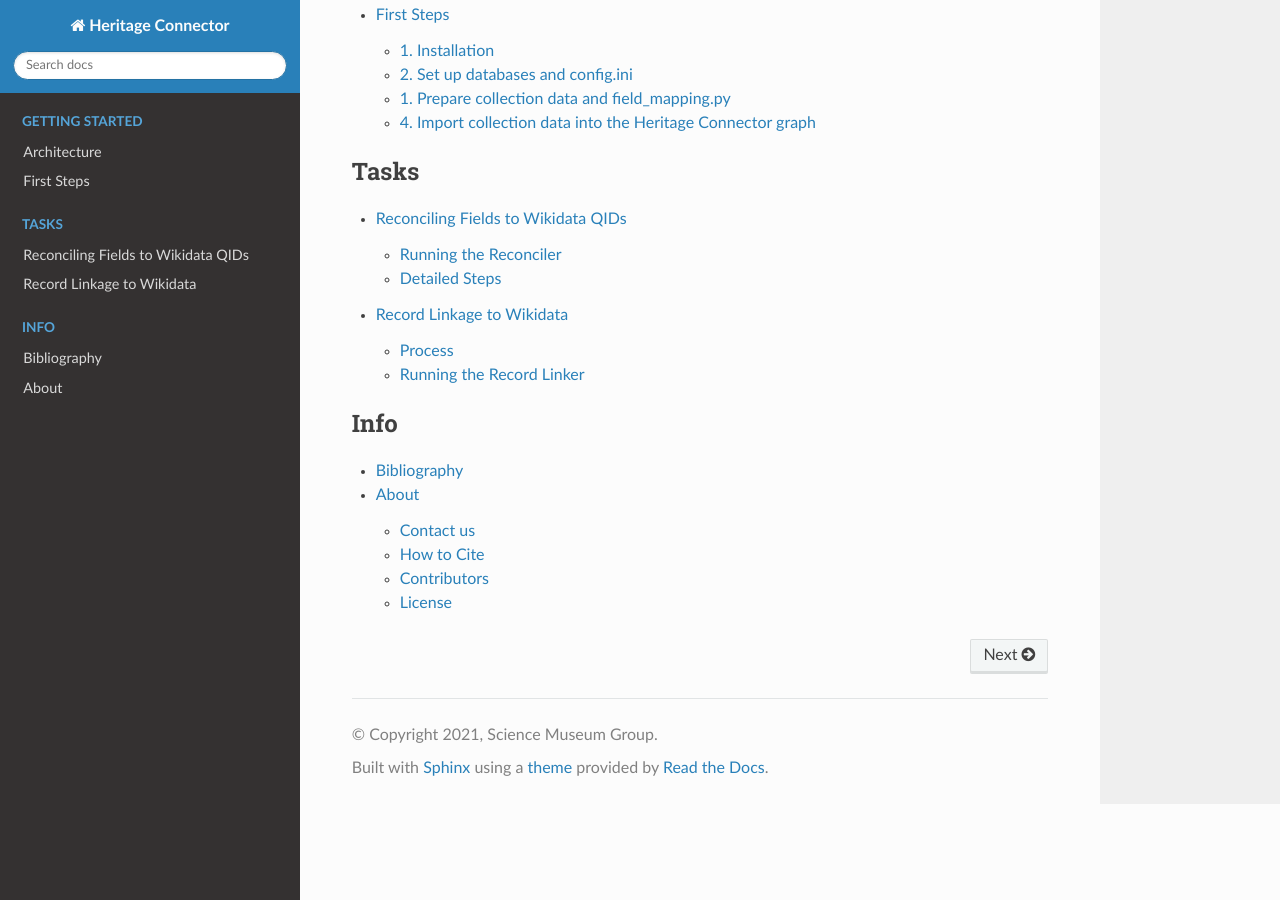
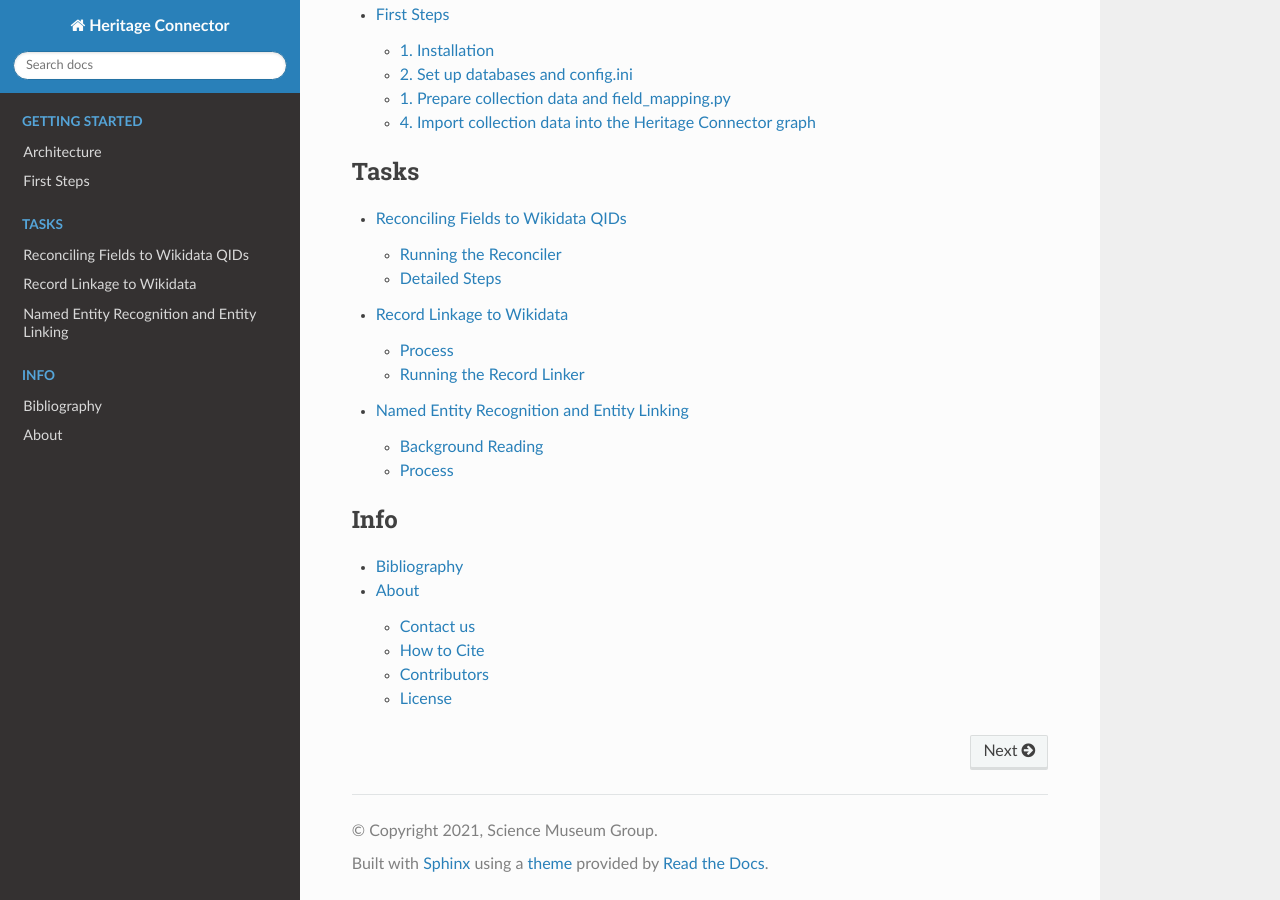
Before and after one commit to TheScienceMuseum/heritage-connector, a Sphinx documentation site: the page built from docs/index.rst, in a window 1280 px wide and 900 px high, scrolled down 939 px. Built offline with Sphinx 7.4.7 and the Read the Docs theme 2.0.0, drawn with Linux system fonts in a browser that asks for light colours; pages that are not in the unit, such as notebooks, are missing from menus; some of the changed lines change nothing that is shown.

Commit message:
first pass at ner and nel docs

```diff
--- a/docs/index.rst
+++ b/docs/index.rst
@@ -43,6 +43,7 @@
 
    reconciling_fields
    record_linkage
+   ner_nel
 
 .. toctree::
    :maxdepth: 2
--- /dev/null
+++ b/docs/ner_nel.rst
@@ -0,0 +1,213 @@
+Named Entity Recognition and Entity Linking
+============================================
+
+Named Entity Recognition (NER) and Entity Linking (EL) are two different machine learning approaches that Heritage Connector uses to create knowledge graph connections from text. The pipeline to do this is as follows (see our blog post [#nelblogpost]_ for more details):
+
+1. NER is run on all the *description* fields in the Elasticsearch index, and the extracted entities are saved back into the index, or into a local JSON file.
+2. EL is run on these extracted entities to convert entity mentions into references to collection records, i.e. a connection between two entities in the KG. For example, the mention :code:`Colne Robotics` would be converted into https://collection.sciencemuseumgroup.org.uk/people/cp43944/colne-robotics-company-limited.
+
+In the second step, any text mentions that can't be resolved to items in your collection will be left as text mentions, leaving some ambiguity. If this is an issue for your collection, you could add a third step to link to an external knowledge base such as Wikipedia or Wikidata. For Heritage Connector, we've adapted Facebook Research's `BLINK <https://github.com/facebookresearch/BLINK>`_ to provide an easy to use REST API which can be used to resolve an entity mention to either a Wikipedia page or a Wikidata record. [#smg_blink]_
+
+
+Background Reading
+-------------------
+
+Heritage Connector's NER functionality uses `spaCy <https://spacy.io>`_, with some extensions for museum data and low-data environments provided by `heritage-connector-nlp <https://github.com/TheScienceMuseum/heritage-connector-nlp>`_. If you're not familiar with spaCy, check out its `NER implementation <https://spacy.io/usage/linguistic-features#named-entities>`_ and `models <https://spacy.io/models/en>`_ [#spacy_english]_. For more details on the extensions made to the models, see our paper [#paper]_.
+
+The EL model is built directly into Heritage Connector's code, but is based strongly on *Klie et al.* [#klie_et_al]_. It's optimised for low training data (hundreds of labelled examples) rather than absolute performance. We recommend that you read the paper to understand the advantages and disadvantages of such a model.
+
+The features we use for the EL model are below (slightly different to [#klie_et_al]_).
+
+.. list-table:: Features used for Entity Linking model
+   :widths: 10 10 25
+   :header-rows: 1
+
+   * - Named Entity property
+     - Link Candidate property
+     - Comparison Methods
+   * - Mention
+     - Title
+     - Token sort similarity, Levenshtein similarity, Jaro-Winkler similarity, Mention in Title, Title in Mention
+   * - Label (predicted type)
+     - Type
+     - One-hot-encoded exact match
+   * - Context
+     - Description
+     - Jaro-Winkler similarity, Jaccard similarity, Sørenson-dice Similarity, cosine distance between sBERT embeddings [#sBERT]_
+
+Process
+--------
+
+Methods to run NER and EL are all contained within the :py:meth:`heritageconnector.datastore.NERLoader` class, which persists data on predicted entities in :py:meth:`heritageconnector.datastore.NERLoader.entity_list` until this data is exported to JSON or loaded into Elasticsearch.
+
+The steps to set up and run these processes are as follows.
+
+NER
+****
+
+1. **Set up your problem.**
+
+   - What entity types do you want to detect, out of the `spaCy types <https://spacy.io/models/en#en_core_web_trf-labels>`_?
+   - Which of these will you be able to, and do you want to, link to records in your collection (e.g. we can only link :code:`PERSON` entities if the collection contains records for people)?
+   - Are you linking to the same Elasticsearch index as your descriptions are stored in, or a different one?
+   - Is there any text preprocessing you want to do to your descriptions before NER runs on them?
+
+   Answers to these questions will form the :code:`kwargs` to the :py:meth:`heritageconnector.datastore.NERLoader` class.
+
+   .. raw:: html
+
+        <details>
+        <summary><em>Code snippet</em></summary>
+
+   .. code-block:: python
+
+        from heritageconnector.datastore import RecordLoader, NERLoader
+        from .my_utils import preprocess_text_for_ner
+
+        # You should already have an instance of RecordLoader from 'First Steps'.
+        record_loader = datastore.RecordLoader(
+            collection_name="SMG", field_mapping=field_mapping
+        )
+
+        ner_loader = NERLoader(
+            record_loader=record_loader,
+            source_es_index="heritageconnector_test",
+            target_es_index="heritageconnector_test",
+            source_description_field="data.http://www.w3.org/2001/XMLSchema#description",
+            target_context_field="data.http://www.w3.org/2001/XMLSchema#description",
+            target_title_field="graph.@rdfs:label.@value",
+            target_type_field="graph.@skos:hasTopConcept.@value",
+            entity_types_to_link={
+                "PERSON",
+                "OBJECT",
+                "ORG",
+            },
+            target_record_types=("PERSON", "OBJECT", "ORGANISATION"),
+            text_preprocess_func=preprocess_text_for_ner,
+        )
+
+
+   .. raw:: html
+
+        </details>
+
+2. **Run NER.** The :py:meth:`heritageconnector.datastore.NERLoader.get_list_of_entities_from_source_index` method produces a JSON of record IDs and their named entities, which can then be used for entity linking or to load into the Heritage Connector Elasticsearch index. To perform this step you'll need to have selected a model type from the `spaCy models <https://spacy.io/models/en>`_. We recommend experimenting with batch_size - if running on a smaller model and CPU, you should be able to increase it to greater than the *16* below.
+
+   .. raw:: html
+
+        <details>
+        <summary><em>Code snippet</em></summary>
+
+   .. code-block:: python
+
+        ner_loader.get_list_of_entities_from_source_index(
+            model_type="en_core_web_trf", spacy_batch_size=16
+        )
+
+   .. raw:: html
+
+        </details>
+
+3. **Save the results to JSON or load them into the Elasticsearch index.** :code:`NERLoader.load_entities_into_source_index` loads the retrieved entities into the JSON-LD Elasticsearch index with the predicates :code:`hc:entityTYPE`, where type is the spaCy entity type. You can also export the entity list to a JSON file, so that in future the retrieved entities can be loaded into the Elasticsearch index without rerunning the NER model.
+
+   .. raw:: html
+
+        <details>
+        <summary><em>Code snippet</em></summary>
+
+   .. code-block:: python
+
+        # To save the retrieved entities to JSON.
+        # For now there are no link candidates (see next step) so we set `include_link_candidates=False`.
+        ner_loader.export_entity_list_to_json(
+            output_path="./entity_json_DATE.json", include_link_candidates=False
+        )
+
+        # To load the retrieved entities into the JSON-LD Elasticsearch index.
+        # Because we have no trained linker, we set `force_load_without_linker=True`.
+        ner_loader.load_entities_into_source_index(
+            force_load_without_linker=True,
+        )
+
+   .. raw:: html
+
+        </details>
+
+EL
+***
+
+The entity linker, similarity to the record linker, works in two steps. First, a **search step** searches an entity mention in the target Elasticsearch index and retrieves a list of *link candidates*: possible records that represent the same real-world entity as the entity mention. Second, a **classification (or ranking) step** uses a machine learning classifier to compare the entity mention, its type and the text it was mentioned in to each link candidate, its type, and its description.
+
+1. **Get link candidates (search).** Link candidates are retrieved by searching the entity mention against the title field (and an optional alias field specified using :code:`target_alias_field`), and retrieving the top *N* results. *N* should be selected so that it's high enough that the correct link appears in the top *N* results the majority of the time, but not too high that the computation overhead of the classifier becomes large. A good value to start with is 10 or 15.
+
+   .. raw:: html
+
+        <details>
+        <summary><em>Code snippet</em></summary>
+
+   .. code-block:: python
+
+        N = 15
+        ner_loader.get_link_candidates_from_target_index(candidates_per_entity_mention=N)
+
+   .. raw:: html
+
+        </details>
+
+2. **Label training data.** Here we export training data for the entity linking model to Excel, via a DataFrame. We (only!) export the first 200,000 rows as Excel has a file size limit.
+
+   The exported Excel file will have a :code:`link_correct` column. To label the data, for each row, fill its value with a 1 if the entity and candidate should link, and a 0 if not. Any rows with no value in the :code:`link_correct` column will be ignored when the Excel file is imported as training data, so there's no need to delete rows you don't label.
+
+   :code:`pip` might prompt you to install one or two more libraries to encode the dataframe to Excel, depending on the format you choose.
+
+   .. raw:: html
+
+        <details>
+        <summary><em>Code snippet</em></summary>
+
+   .. code-block:: python
+
+        links_data = ner_loader.get_links_data_for_review()
+        links_data.head(200000).to_excel("el_training_data.xlsx")
+
+   .. raw:: html
+
+        </details>
+
+3. **Predict links using trained model, and load these links into Elasticsearch.** Finally, we import our labelled training data and train the EL model with it. When :code:`NERLoader.load_entities_into_source_index` is then called, it predicts and loads in links for every entity mention for which link candidates have been retrieved.
+
+   The entity linker is a binary classifier (multilayer perceptron) whose threshold can be set by the :code:`linking_confidence_threshold` keyword argument in :code:`NERLoader.load_entities_into_source_index`.
+
+   .. raw:: html
+
+        <details>
+        <summary><em>Code snippet</em></summary>
+
+   .. code-block:: python
+
+        train_df = pd.read_excel("el_training_data_labelled.xlsx", index_col=0)
+        ner_loader.train_entity_linker(train_df)
+        ner_loader.load_entities_into_source_index(
+            linking_confidence_threshold = 0.8,
+            batch_size=32768,
+            force_load_without_linker=False,
+        )
+
+   .. raw:: html
+
+        </details>
+
+
+---
+
+.. [#nelblogpost] *History, AI and Knowledge Graphs* - https://thesciencemuseum.github.io/heritageconnector/post/2021/03/17/history-ai/
+
+.. [#smg_blink] https://github.com/TheScienceMuseum/BLINK
+
+.. [#spacy_english] Note that the Heritage Connector is designed around the English language, so we can't guarantee the extensions in *heritage-connector-nlp* will work well for other languages.
+
+.. [#paper] Dutia, K, Stack, J. Heritage connector: A machine learning framework for building linked open data from museum collections. *Applied AI Letters. 2021*;e23. https://doi.org/10.1002/ail2.23
+
+.. [#klie_et_al] Klie, Jan-Christoph, Eckart de Castilho, Richard, and Gurevych, Iryna. "From zero to hero: Human-in-the-loop entity linking in low resource domains." *Proceedings of the 58th Annual Meeting of the Association for Computational Linguistics. 2020.* http://dx.doi.org/10.18653/v1/2020.acl-main.624
+
+.. [#sBERT] :code:`stsb-distilbert-base` model from `sentence_transformers <https://sbert.net/>`_
```
